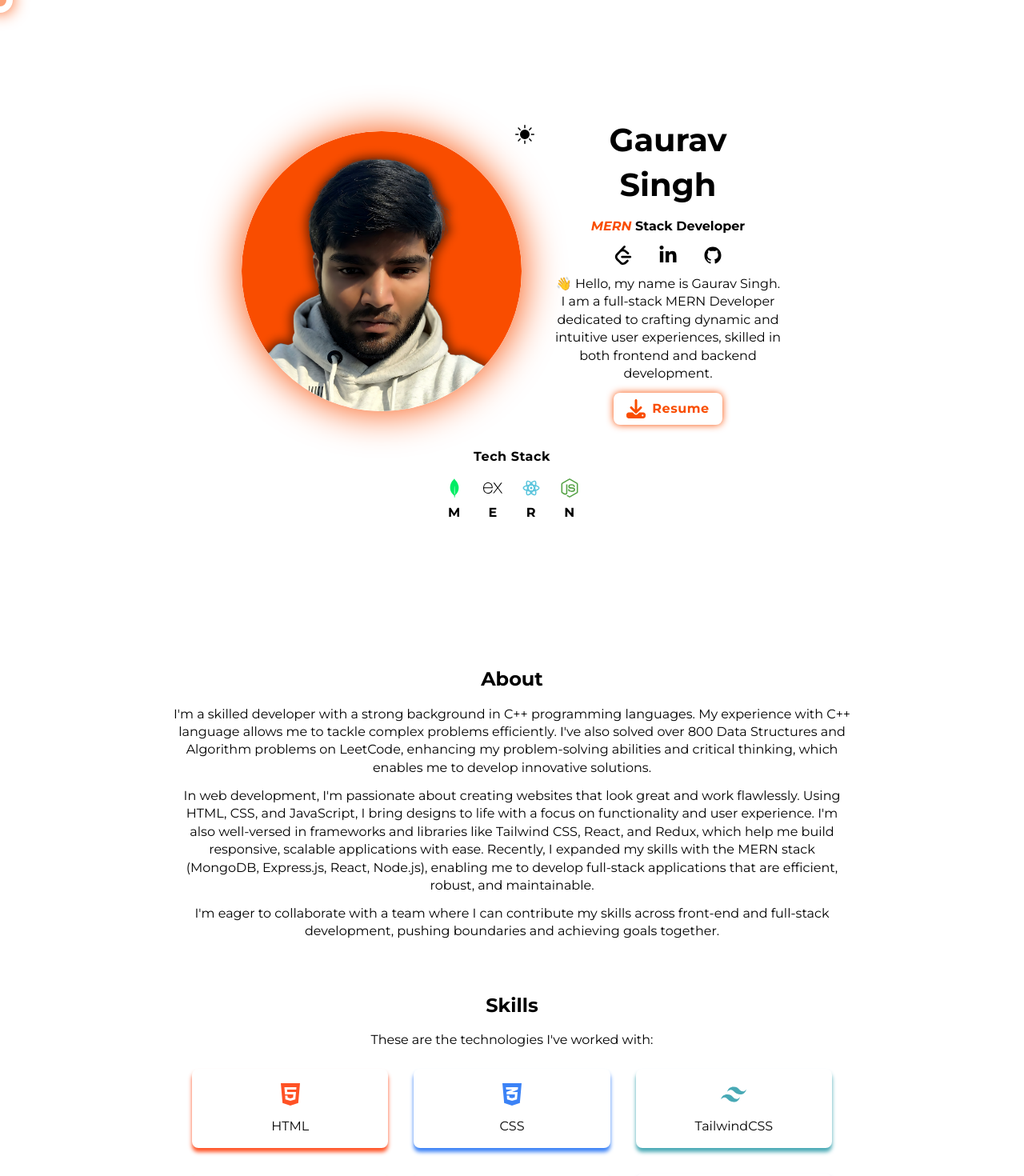
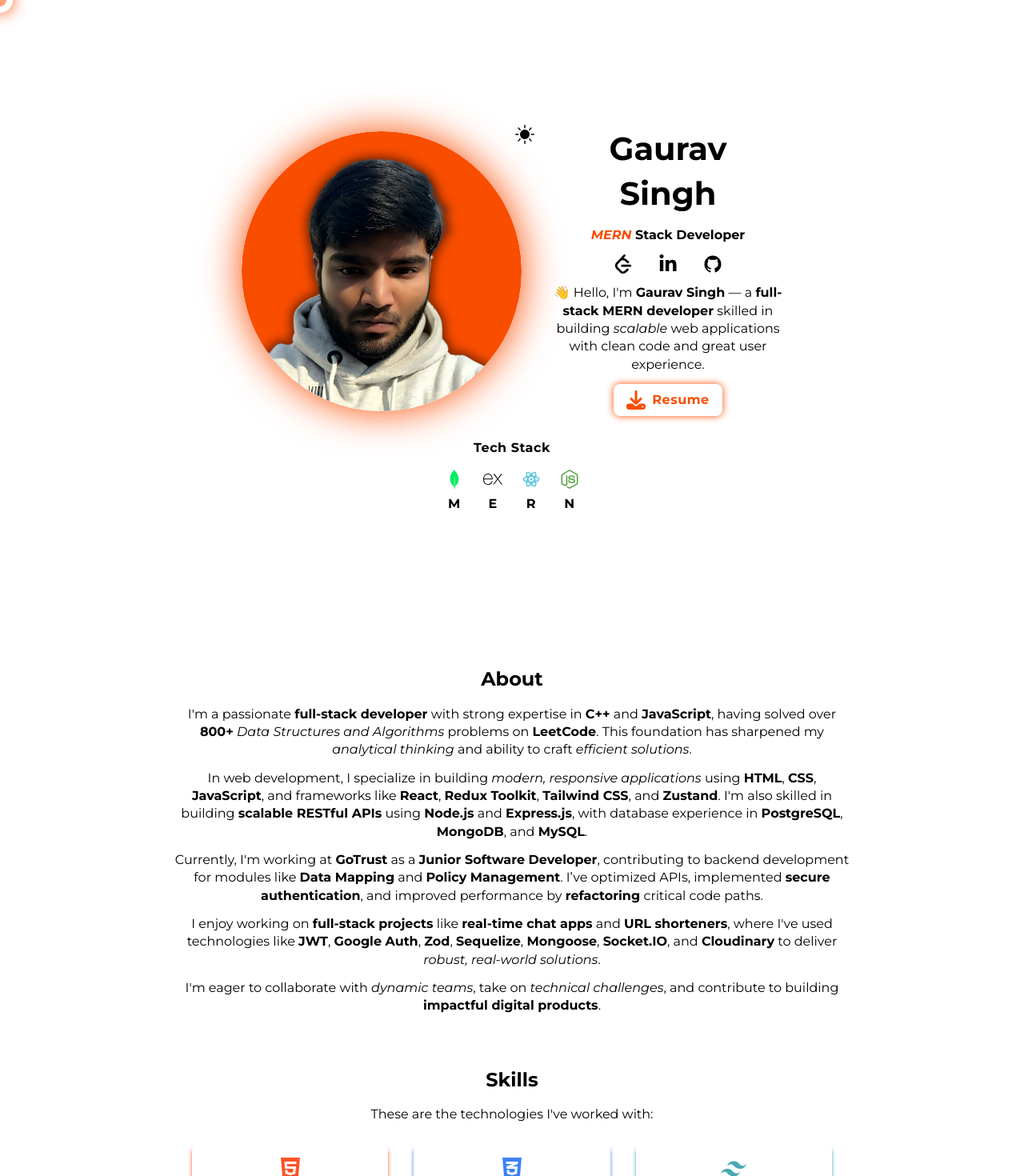
Before and after one commit to GS-GauravSingh/Portfolio, a React (Vite) app: page / in a window 1280 px wide. Shown: the top 1470 px of the page at 80% size. Built offline with nearby package versions, Linux system fonts and the light colour scheme; no server answers.

Commit message:
updated about section

```diff
--- a/src/components/About.jsx
+++ b/src/components/About.jsx
@@ -7,32 +7,56 @@ function About() {
             <h3>About</h3>
             <article>
                 <p>
-                    I'm a skilled developer with a strong background in C++
-                    programming languages. My experience with
-                    C++ language allows me to tackle complex problems
-                    efficiently. I've also solved over 800 Data Structures and
-                    Algorithm problems on LeetCode, enhancing my problem-solving
-                    abilities and critical thinking, which enables me to develop
-                    innovative solutions.
+                    I'm a passionate <strong>full-stack developer</strong> with
+                    strong expertise in <strong>C++</strong> and{" "}
+                    <strong>JavaScript</strong>, having solved over{" "}
+                    <strong>800+</strong>{" "}
+                    <em>Data Structures and Algorithms</em> problems on{" "}
+                    <strong>LeetCode</strong>. This foundation has sharpened my{" "}
+                    <em>analytical thinking</em> and ability to craft{" "}
+                    <em>efficient solutions</em>.
                 </p>
 
                 <p>
-                    In web development, I&apos;m passionate about creating
-                    websites that look great and work flawlessly. Using HTML,
-                    CSS, and JavaScript, I bring designs to life with a focus on
-                    functionality and user experience. I&apos;m also well-versed
-                    in frameworks and libraries like Tailwind CSS, React, and
-                    Redux, which help me build responsive, scalable applications
-                    with ease. Recently, I expanded my skills with the MERN
-                    stack (MongoDB, Express.js, React, Node.js), enabling me to
-                    develop full-stack applications that are efficient, robust,
-                    and maintainable.
+                    In web development, I specialize in building{" "}
+                    <em>modern, responsive applications</em> using{" "}
+                    <strong>HTML</strong>, <strong>CSS</strong>,{" "}
+                    <strong>JavaScript</strong>, and frameworks like{" "}
+                    <strong>React</strong>, <strong>Redux Toolkit</strong>,{" "}
+                    <strong>Tailwind CSS</strong>, and <strong>Zustand</strong>.
+                    I'm also skilled in building{" "}
+                    <strong>scalable RESTful APIs</strong> using{" "}
+                    <strong>Node.js</strong> and <strong>Express.js</strong>,
+                    with database experience in <strong>PostgreSQL</strong>,{" "}
+                    <strong>MongoDB</strong>, and <strong>MySQL</strong>.
                 </p>
 
                 <p>
-                    I&apos;m eager to collaborate with a team where I can contribute
-                    my skills across front-end and full-stack development,
-                    pushing boundaries and achieving goals together.
+                    Currently, I'm working at <strong>GoTrust</strong> as a{" "}
+                    <strong>Junior Software Developer</strong>, contributing to
+                    backend development for modules like{" "}
+                    <strong>Data Mapping</strong> and{" "}
+                    <strong>Policy Management</strong>. I’ve optimized APIs,
+                    implemented <strong>secure authentication</strong>, and
+                    improved performance by <strong>refactoring</strong>{" "}
+                    critical code paths.
+                </p>
+
+                <p>
+                    I enjoy working on <strong>full-stack projects</strong> like{" "}
+                    <strong>real-time chat apps</strong> and{" "}
+                    <strong>URL shorteners</strong>, where I've used
+                    technologies like <strong>JWT</strong>,{" "}
+                    <strong>Google Auth</strong>, <strong>Zod</strong>,{" "}
+                    <strong>Sequelize</strong>, <strong>Mongoose</strong>,{" "}
+                    <strong>Socket.IO</strong>, and <strong>Cloudinary</strong>{" "}
+                    to deliver <em>robust, real-world solutions</em>.
+                </p>
+
+                <p>
+                    I'm eager to collaborate with <em>dynamic teams</em>, take
+                    on <em>technical challenges</em>, and contribute to building{" "}
+                    <strong>impactful digital products</strong>.
                 </p>
             </article>
         </section>
--- a/src/components/Home.jsx
+++ b/src/components/Home.jsx
@@ -84,10 +84,10 @@ function Home() {
                     </div>
 
                     <p className="short-intro">
-                        👋 Hello, my name is Gaurav Singh. I am a full-stack
-                        MERN Developer dedicated to crafting dynamic and
-                        intuitive user experiences, skilled in both frontend and
-                        backend development.
+                        👋 Hello, I'm <strong>Gaurav Singh</strong> — a{" "}
+                        <strong>full-stack MERN developer</strong> skilled in
+                        building <em>scalable</em> web applications with clean
+                        code and great user experience.
                     </p>
 
                     <a
--- a/src/components/ProjectCard.jsx
+++ b/src/components/ProjectCard.jsx
@@ -106,7 +106,7 @@ function ProjectCard({
 
                 <h3>{title}</h3>
 
-                <p>{description}</p>
+                <div dangerouslySetInnerHTML={{ __html: description }} />
 
                 <div>
                     <h3>Tech Stack:</h3>
--- a/src/components/Projects.jsx
+++ b/src/components/Projects.jsx
@@ -24,7 +24,17 @@ function Projects() {
                     image={talks}
                     imageAltText="Talks Project Image"
                     imageTitle="Talks - a real-time chat application built using the PERN stack"
-                    description="A real-time chat application built using the PERN stack (PostgreSQL, Express.js, React.js, Node.js). It features user authentication, real-time messaging, and a responsive design. The application allows users to create accounts, join chat rooms, and send messages in real-time. The backend is built with Express.js and PostgreSQL, providing a robust API for user management and message storage. The frontend is developed with React.js, utilizing WebSockets for real-time communication."
+                    description="
+                        <p><strong>Talks</strong> is a full-stack real-time chat application built using the <strong>PERN stack</strong> (<strong>PostgreSQL</strong>, <strong>Express.js</strong>, <strong>React.js</strong>, <strong>Node.js</strong>), enabling <em>one-to-one</em> and <em>group messaging</em> with real-time communication via <strong>Socket.IO</strong>.</p>
+                        <p>Implemented <strong>JWT-based two-step email OTP verification</strong> and <strong>Google Authentication</strong> for secure login.</p>
+                        <p>Used <strong>Zod</strong> with <strong>React Hook Form</strong> for reliable form validation and better user input control.</p>
+                        <p>Managed global state with <strong>Zustand</strong> and applied <strong>DaisyUI</strong> for <em>multi-theme support</em> and consistent UI design.</p>
+                        <p>Built and validated <strong>RESTful APIs</strong> using <strong>Express.js</strong> and <strong>Joi</strong>, ensuring robust backend validation.</p>
+                        <p>Optimized <strong>PostgreSQL</strong> queries with <strong>Sequelize ORM</strong>, leveraging associations to reduce redundant DB calls and improve API response time by <strong>~30%</strong>.</p>
+                        <p>Designed efficient schema for scalable <strong>private</strong> and <strong>group chat</strong> functionality.</p>
+                        <p>Configured <strong>Multer</strong> and <strong>Cloudinary</strong> for secure and scalable image uploads.</p>
+                        <p>Frontend is built with <strong>React.js</strong>, offering a <em>modern, responsive UI</em> and real-time communication powered by <strong>Socket.IO</strong>.</p>
+                        "
                     techStack={["postgresql", "expressjs", "reactjs", "nodejs"]}
                     githubLink="https://github.com/GS-GAURAVSINGH/TALKS"
                     liveLink="https://talkschatapp.vercel.app/"
@@ -39,7 +49,15 @@ function Projects() {
                     image={urlShortener}
                     imageAltText="URL Shortener Project Image"
                     imageTitle="URL Shortener"
-                    description="A full-featured URL shortener application built with the MERN stack, designed to simplify long URLs for easy sharing. Integrated RESTful API for URL shortening, user management, and analytics. Optimized database queries to reduce latency by ~30%. It features secure JWT authentication with 2-step OTP email verification for security. Implemented a rate limiter to restrict users to 50 API requests per hour, preventing abuse and improving security. Each user operates in a private environment, where they can view and manage only their own generated short URLs, ensuring data privacy and security. The application also tracks the total clicks on each short URL, providing useful insights. The backend uses Mongoose ODM for defining and managing schemas, and is configured with CORS (Cross-Origin Resource Sharing) to enable secure API access. The frontend is styled with Tailwind CSS for a responsive design and uses Axios for efficient HTTP requests."
+                    description="
+                        <p><strong>URL Shortener</strong> is a full-stack application built using the <strong>MERN stack</strong> (<strong>MongoDB</strong>, <strong>Express.js</strong>, <strong>React.js</strong>, <strong>Node.js</strong>) that allows users to generate custom short links, track total clicks, and manage their URLs in a secure and efficient environment.</p>
+                        <p>Implemented <strong>JWT-based two-step email OTP verification</strong> to ensure secure user registration and login.</p>
+                        <p>Added a <strong>rate limiter</strong> to restrict users to <strong>50 API requests per hour</strong>, preventing abuse and enhancing overall API reliability.</p>
+                        <p>Designed and tested <strong>RESTful APIs</strong> using <strong>Postman</strong> and optimized database queries to reduce latency by <strong>~30%</strong>.</p>
+                        <p>The backend is powered by <strong>Mongoose ODM</strong> for schema modeling and validation, with <strong>CORS</strong> configured to enable secure cross-origin access.</p>
+                        <p>The frontend is styled using <strong>Tailwind CSS</strong> for a <em>clean and responsive UI</em> and integrates <strong>Axios</strong> for efficient API communication.</p>
+                        "
+
                     techStack={["mongodb", "expressjs", "reactjs", "nodejs"]}
                     githubLink="https://github.com/GS-GauravSingh/URL_Shortener_Frontend"
                     liveLink="https://url-shortener-frontend-v65a.onrender.com/"
@@ -54,7 +72,13 @@ function Projects() {
                     image={amazonCloneImg}
                     imageAltText="Amazon Clone Project Image"
                     imageTitle="Amazon Clone"
-                    description="The Amazon Clone Project is a full-stack web application that replicates Amazon's e-commerce platform, using React.js, Tailwind CSS, Redux, and Firebase. It features a responsive user interface, secure user authentication, and seamless state management for adding and removing products from the cart, providing a realistic online shopping experience."
+                    description="
+                        <p><strong>Amazon UI Clone</strong> is a full-stack e-commerce web application built using <strong>React.js</strong>, <strong>Tailwind CSS</strong>, <strong>Redux</strong>, and <strong>Firebase</strong>, replicating the core features of Amazon's platform.</p>
+                        <p>It features a <em>responsive user interface</em> with secure <strong>Firebase Authentication</strong> for user login and signup.</p>
+                        <p>Implemented seamless <strong>state management</strong> using <strong>Redux</strong> for adding and removing products from the cart in real-time.</p>
+                        <p>Provides a <em>realistic and smooth online shopping experience</em> with dynamic UI updates and clean product display components.</p>
+                        "
+
                     techStack={["tailwindcss", "reactjs", "redux"]}
                     githubLink="https://github.com/GS-GauravSingh/Full-Stack-Project-Amazon-Clone"
                     liveLink="https://clone-7840d.firebaseapp.com/"
@@ -69,7 +93,12 @@ function Projects() {
                     image={sortingVisualizerImg}
                     imageAltText="Sorting Visualizer Project Image"
                     imageTitle="Sorting Visualizer"
-                    description="The Sorting Visualizer Project is a web application designed to visually demonstrate the process of various sorting algorithms. Built with HTML, CSS, and JavaScript, it implements six different algorithms: Bubble Sort, Selection Sort, Insertion Sort, Merge Sort, Quick Sort, and Heap Sort. This project helps users understand how these algorithms work by providing an interactive and engaging visualization of each sorting process."
+                    description="
+                        <p><strong>Sorting Visualizer</strong> is a web application built with <strong>HTML</strong>, <strong>CSS</strong>, and <strong>JavaScript</strong> to visually demonstrate how different sorting algorithms work in real-time.</p>
+                        <p>It implements six algorithms: <strong>Bubble Sort</strong>, <strong>Selection Sort</strong>, <strong>Insertion Sort</strong>, <strong>Merge Sort</strong>, <strong>Quick Sort</strong>, and <strong>Heap Sort</strong>.</p>
+                        <p>The project offers an <em>interactive and engaging interface</em> that helps users understand the internal working of each algorithm through dynamic visual feedback.</p>
+                        "
+
                     techStack={["html", "css", "javascript"]}
                     githubLink="https://github.com/GS-GauravSingh/Sorting-Visualizer"
                     liveLink="https://gs-gauravsingh.github.io/Sorting-Visualizer/"
@@ -84,7 +113,12 @@ function Projects() {
                     image={amazonUiCloneImg}
                     imageAltText="Amazon UI Clone Project Image"
                     imageTitle="Amazon UI Clone"
-                    description="Using HTML, CSS, and JavaScript, this project recreates the look and feel of the Amazon website. It includes key features like the navigation bar, product listings, and footer, aiming to provide a similar browsing experience as the original site."
+                    description="
+                        <p>This project recreates the look and feel of the Amazon website using <strong>HTML</strong>, <strong>CSS</strong>, and <strong>JavaScript</strong>.</p>
+                        <p>It features core UI components such as a <strong>navigation bar</strong>, <strong>product listings</strong>, and <strong>footer</strong>, delivering a familiar layout and design.</p>
+                        <p>The goal is to offer a <em>visually similar browsing experience</em> to the original Amazon platform, making it ideal for practicing frontend development and UI replication.</p>
+                        "
+
                     techStack={["html", "css", "javascript"]}
                     githubLink="https://github.com/GS-GauravSingh/Amazon-Clone"
                     liveLink="https://gs-gauravsingh.github.io/Amazon-Clone/"
@@ -99,7 +133,12 @@ function Projects() {
                     image={ticTacToeGameImg}
                     imageAltText="Tic Tac Toe Game Project Image"
                     imageTitle="Tic Tac Toe Game"
-                    description="A fun Tic Tac Toe game made with HTML, CSS, and JavaScript. This project shows my ability to create interactive web applications with a clean and responsive design. Play it on any device!"
+                    description="
+                        <p>A fun and interactive <strong>Tic Tac Toe</strong> game built using <strong>HTML</strong>, <strong>CSS</strong>, and <strong>JavaScript</strong>.</p>
+                        <p>This project demonstrates my ability to build <em>responsive</em>, <em>interactive web applications</em> with clean design and smooth gameplay.</p>
+                        <p>Fully responsive and mobile-friendly — <em>play it on any device!</em></p>
+                        "
+
                     techStack={["html", "css", "javascript"]}
                     githubLink="https://github.com/GS-GauravSingh/Tic-Tac-Toe-Game/"
                     liveLink="https://gs-gauravsingh.github.io/Tic-Tac-Toe-Game/"
```
